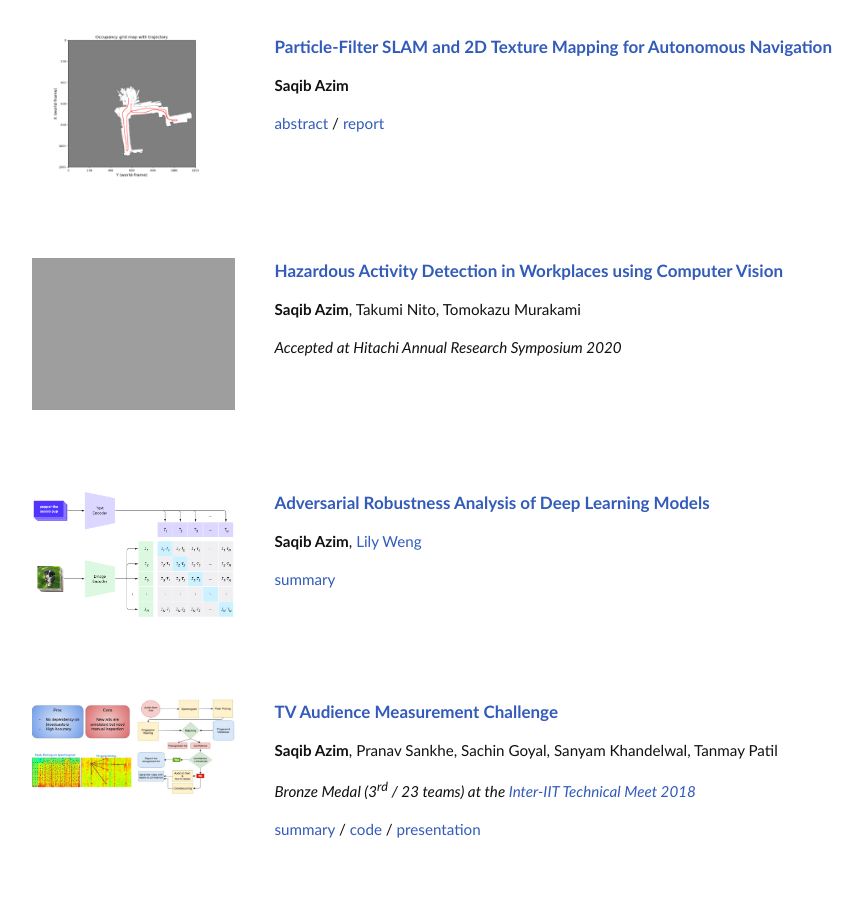
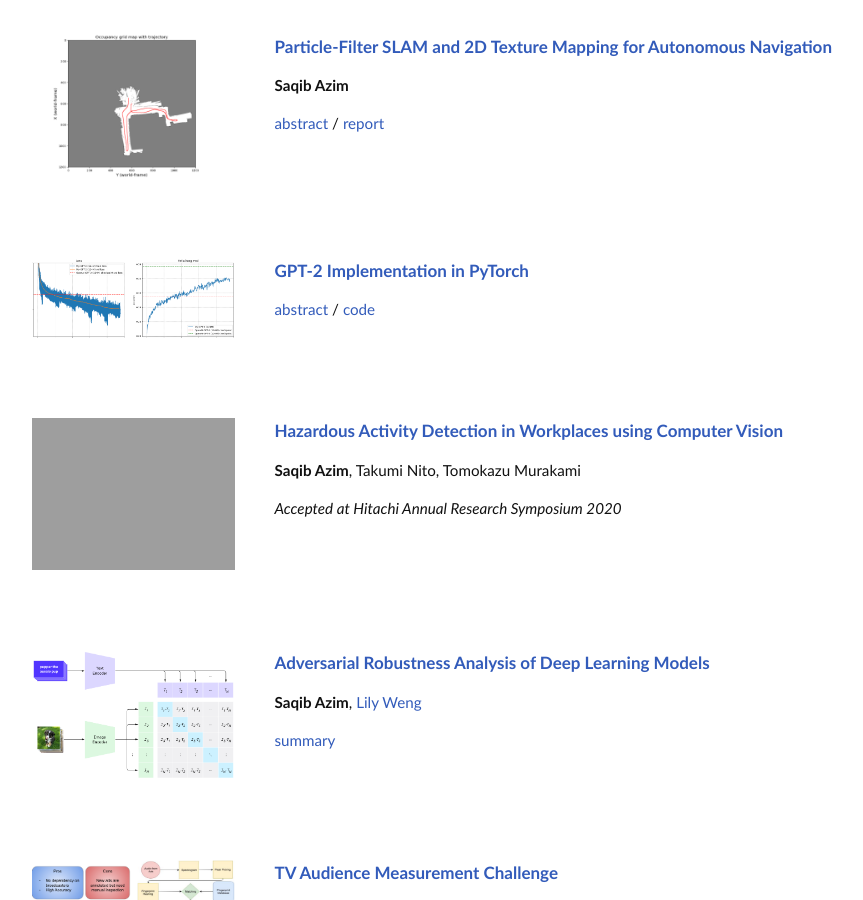
Before and after one commit to saqib1707/saqib1707.github.io, a Jekyll site: the page built from index.md, in a window 1280 px wide and 900 px high, scrolled down 2684 px. Shown: the whole window, without its empty margins (173-1036 px from the left). Built offline with Jekyll 4.4.1, drawn with Linux system fonts in a browser that asks for light colours; comment, search, counter and statistics services are not loaded.

Commit message:
adding gpt2 project description

```diff
--- a/index.md
+++ b/index.md
@@ -325,6 +325,24 @@ I also joined an on-campus student-driven team, [Innovation Cell](http://www.umi
 	<tr>
 		<td class="projectWallpaper">
 			<div>
+				<img src='{{ site.url }}/assets/images/gpt2_wallpaper.png' alt="GPT2 PyTorch" width="100%">
+			</div>
+		</td>
+		<td class="projectBody">
+			<projectTitle><a href="https://github.com/saqib1707/gpt2-from-scratch">GPT-2 Implementation in PyTorch</a></projectTitle><br>
+			<span class="brHeight"></span>
+			<div class="authorDetails">
+				<!-- <strong>Saqib Azim</strong><br> -->
+				<!-- <span class="brHeight"></span> -->
+				<a href="javascript:toggleblock('gpt2_abs')">abstract</a> / <a href="https://github.com/saqib1707/gpt2-from-scratch">code</a><br>
+				<span class="brHeight"></span>
+				<p id="gpt2_abs" style="font-style:italic; display:none; text-align:justify;">This project involves implementing OpenAI's GPT-2 model from scratch in PyTorch, trained on the FineWebEdu dataset. The code is structured modularly, offering customizable hyperparameters for training and inference.</p>
+			</div>
+		</td>
+	</tr>
+	<tr>
+		<td class="projectWallpaper">
+			<div>
 				<img src='{{ site.url }}/assets/images/hazardous_activity_detection_wallpaper.png' alt="Hazardous Activity Detection Wallpaper" width="100%">
 			</div>
 		</td>
```
Also changed, not shown: assets/images/gpt2_wallpaper.png (added).
